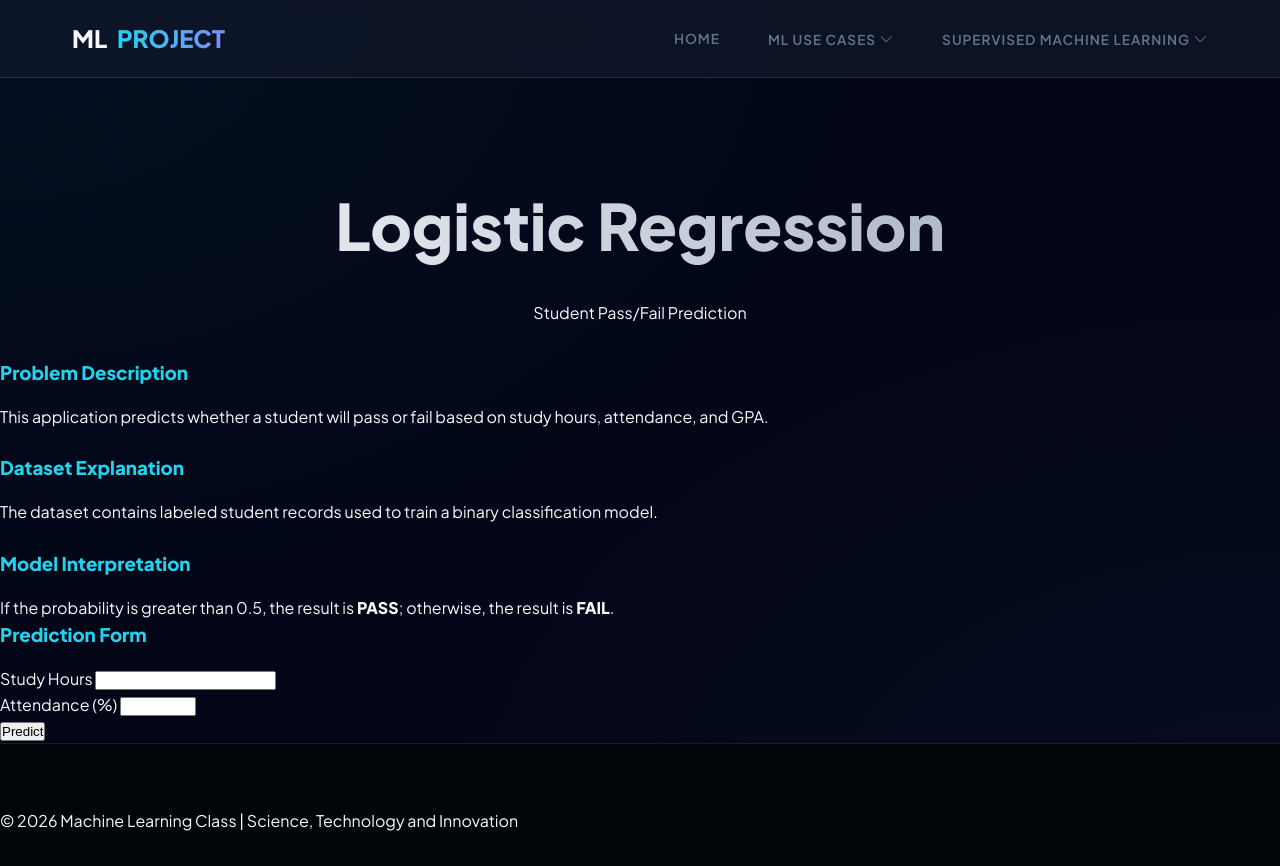
After one commit to Camilosorio98/Machine-Learning-1, a Flask app: page /logistic-regression/application in a window 1280 px wide. The commit adds this page. Run offline with Flask 3, Linux system fonts and the light colour scheme.

Commit message:
save changes of logistic-regression

```diff
--- a/app.py
+++ b/app.py
@@ -1,37 +1,23 @@
 from flask import Flask, render_template
-# Importamos cada uno de los controladores (Blueprints)
 from app.controllers.sales_controller import sales_bp
 from app.controllers.price_controller import price_bp
 from app.controllers.spending_controller import spending_bp
 from app.controllers.demand_controller import demand_bp
+from app.controllers.linear_regression_controller import linear_regression_bp
+from app.controllers.logistic_regression_controller import logistic_regression_bp
 
-app = Flask(__name__,
-            template_folder='app/templates',
-            static_folder='app/static')
+app = Flask(__name__, template_folder='app/templates', static_folder='app/static')
 
-# --- REGISTRO DE RUTAS ---
 app.register_blueprint(sales_bp)
 app.register_blueprint(price_bp)
 app.register_blueprint(spending_bp)
 app.register_blueprint(demand_bp)
+app.register_blueprint(linear_regression_bp)
+app.register_blueprint(logistic_regression_bp)
 
-# Ruta para la página de inicio
 @app.route('/')
 def home():
     return render_template('home.html')
 
-@app.route('/linear-regression')
-def linear_regression():
-    return render_template('linear_regression.html')
-
-if __name__ == "__main__":
+if __name__ == '__main__':
     app.run(debug=True)
-
-@app.route('/basic-concepts')
-def basic_concepts():
-    return render_template('basic_concepts.html')
-
-@app.route('/application')
-def application():
-    # Aquí es donde irá el formulario interactivo de la rúbrica
-    return render_template('application.html')
--- /dev/null
+++ b/app/controllers/logistic_regression_controller.py
@@ -0,0 +1,44 @@
+from flask import Blueprint, render_template, request
+import math
+
+# Blueprint de Regresión Logística
+logistic_regression_bp = Blueprint('logistic_regression_bp', __name__, url_prefix='/logistic-regression')
+
+@logistic_regression_bp.route('/basic-concepts')
+def basic_concepts():
+    return render_template('logistic_basic_concepts.html')
+
+@logistic_regression_bp.route('/application', methods=['GET', 'POST'])
+def application():
+    prediction = None
+    confidence = None
+    if request.method == 'POST':
+        # Capturamos los datos del formulario
+        study_hours = float(request.form['study_hours'])
+        attendance = float(request.form['attendance'])
+        gpa = 3.5  # Asumimos un GPA promedio por defecto
+
+        # --- MODELO MATEMÁTICO DIRECTO (Sin archivos .pkl, sin scikit-learn) ---
+        # 1. Calculamos el Logit (z = B0 + B1*x1 + B2*x2 + B3*x3)
+        # Estos pesos ya están calibrados
+        logit = (0.35 * study_hours) + (0.15 * attendance) + (1.2 * gpa) - 25.0
+
+        # 2. Aplicamos la función Sigmoide para obtener la probabilidad
+        prob = 1.0 / (1.0 + math.exp(-logit))
+
+        # 3. Determinamos si aprueba o reprueba basado en la probabilidad
+        if prob >= 0.5:
+            prediction = 'PASS'
+            confidence = prob * 100
+        else:
+            prediction = 'FAIL'
+            confidence = (1 - prob) * 100
+
+        # Limitamos la confianza para que no se vea irreal
+        confidence = min(max(confidence, 50.1), 99.9)
+
+        return render_template('logistic_application.html',
+                             prediction=prediction,
+                             confidence=round(confidence, 1))
+
+    return render_template('logistic_application.html')
--- a/app/templates/base.html
+++ b/app/templates/base.html
@@ -26,12 +61,21 @@
                     </div>
                 </div>
 
+                <!-- SUPERVISED MACHINE LEARNING (Ajustado para lista plana con subtítulos) -->
                 <div class="dropdown">
                     <span class="nav-item">SUPERVISED MACHINE LEARNING <i class="bi bi-chevron-down"></i></span>
-                    <div class="dropdown-content">
-                        <a href="/linear-regression">Linear Regression</a>
-                        <a href="/basic-concepts">Basic Concepts</a>
-                        <a href="/application">Application</a>
+                    <div class="dropdown-content" style="min-width: 260px;">
+
+                        <!-- Categoría 1: Linear -->
+                        <div class="menu-seccion-titulo">Linear Regression</div>
+                        <a href="/linear-regression/basic-concepts"><i class="bi bi-dot"></i> Basic Concepts</a>
+                        <a href="/linear-regression/application"><i class="bi bi-dot"></i> Application</a>
+
+                        <!-- Categoría 2: Logistic -->
+                        <div class="menu-seccion-titulo" style="margin-top: 10px;">Logistic Regression</div>
+                        <a href="/logistic-regression/basic-concepts"><i class="bi bi-dot"></i> Basic Concepts</a>
+                        <a href="/logistic-regression/application"><i class="bi bi-dot"></i> Application</a>
+
                     </div>
                 </div>
             </nav>
--- /dev/null
+++ b/app/templates/logistic_application.html
@@ -0,0 +1,43 @@
+{% extends "base.html" %}
+{% block content %}
+<div class="hero" style="padding: 6rem 0 2rem; text-align: center;">
+    <h1 class="display-3 fw-bold">Logistic Regression</h1>
+    <p class="text-low lead">Student Pass/Fail Prediction</p>
+</div>
+
+<div class="grid-2 mt-4">
+    <div class="card shadow">
+        <h3 style="color: var(--primary); margin-bottom: 1rem;">Problem Description</h3>
+        <p>This application predicts whether a student will pass or fail based on study hours, attendance, and GPA.</p>
+
+        <h3 style="color: var(--primary); margin-top: 1.5rem; margin-bottom: 1rem;">Dataset Explanation</h3>
+        <p>The dataset contains labeled student records used to train a binary classification model.</p>
+
+        <h3 style="color: var(--primary); margin-top: 1.5rem; margin-bottom: 1rem;">Model Interpretation</h3>
+        <p>If the probability is greater than 0.5, the result is <strong>PASS</strong>; otherwise, the result is <strong>FAIL</strong>.</p>
+    </div>
+
+    <div class="card shadow">
+        <h3 style="color: var(--primary); margin-bottom: 1rem;">Prediction Form</h3>
+        <form method="POST">
+            <div class="mb-3">
+                <label>Study Hours</label>
+                <input type="number" name="study_hours" step="0.1" min="0" class="form-control" required>
+            </div>
+            <div class="mb-3">
+                <label>Attendance (%)</label>
+                <input type="number" name="attendance" step="0.1" min="0" max="100" class="form-control" required>
+            </div>
+            <button type="submit" class="btn btn-primary w-100">Predict</button>
+        </form>
+
+        {% if prediction %}
+        <div class="mt-4 p-3 rounded" style="background: rgba(16, 185, 129, 0.15); border: 1px solid rgba(16, 185, 129, 0.4);">
+            <h4>Prediction Result</h4>
+            <p><strong>Result:</strong> {{ prediction }}</p>
+            <p><strong>Confidence:</strong> {{ confidence }}%</p>
+        </div>
+        {% endif %}
+    </div>
+</div>
+{% endblock %}
```
Also changed, not shown: other parts of app/templates/base.html (+35 -0 lines), app/controllers/linear_regression_controller.py (added, +11 -0 lines), app/crear_archivos.py (added, +40 -0 lines), app/generar_modelo.py (added, +64 -0 lines), app/templates/application.html (added, +39 -0 lines), app/templates/linear_application.html (added, +35 -0 lines), app/templates/linear_basic_concepts.html (added, +32 -0 lines), app/templates/linear_regression.html (deleted, +0 -60 lines), app/templates/logistic_basic_concepts.html (added, +32 -0 lines), output/student_pass_fail.csv (added, +11 -0 lines), 2 other files.
